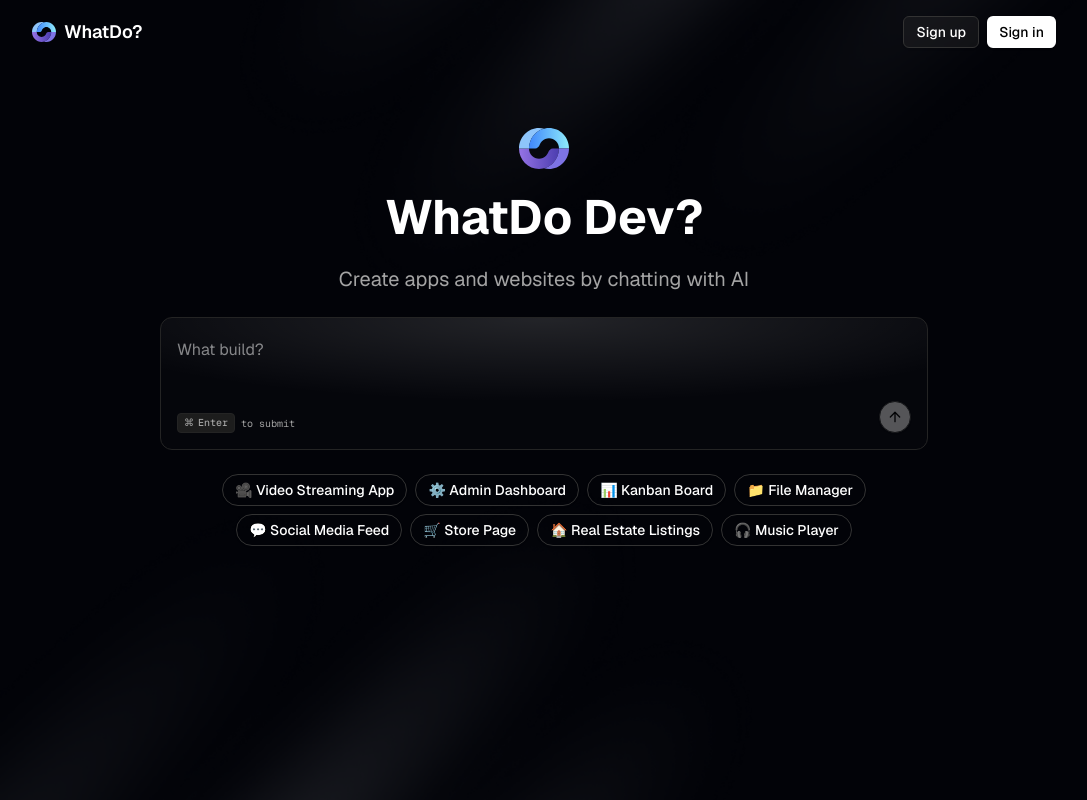
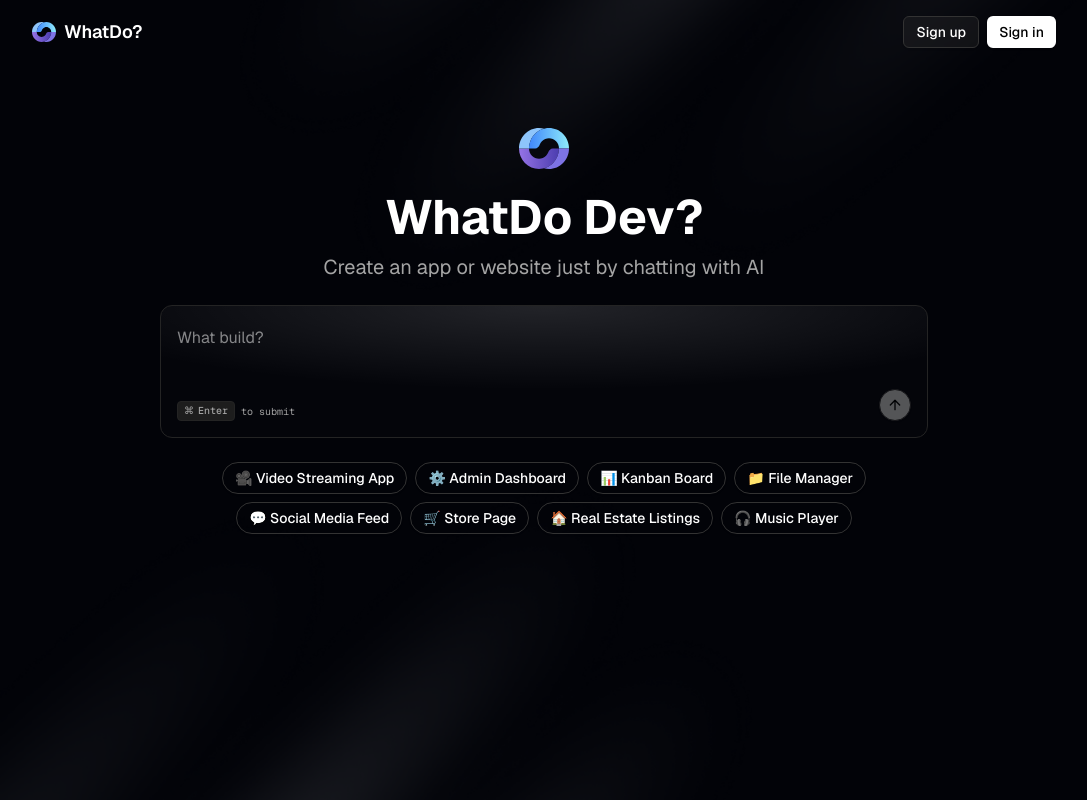
Before and after one commit to md-xyz/whatdo, a Next.js app: page / in a window 1280 px wide. Shown: the whole page, without its empty margins (96-1183 px from the left). Built offline with nearby package versions, Linux system fonts and the light colour scheme; no server answers.

Commit message:
fix main height and title margin

```diff
--- a/src/app/(home)/layout.tsx
+++ b/src/app/(home)/layout.tsx
@@ -6,9 +6,9 @@ interface Props {
 
 const Layout = ({ children }: Props) => {
     return (
-        <main className="flex flex-col min-h-screen max-h-screen">
+        <main className="flex flex-col min-h-screen">
             <Navbar />
-            <div className="absolute inset-0 -z-10 h-full w-full bg-background [background-size:16px_16px] dark:bg-[url('/lights.png')] dark:bg-cover dark:bg-center dark:bg-no-repeat" />
+            <div className="fixed inset-0 -z-10 h-full w-full bg-background [background-size:16px_16px] dark:bg-[url('/lights.png')] dark:bg-cover dark:bg-center dark:bg-no-repeat" />
             <div className="flex-1 flex flex-col px-4 pb-4">
                 {children}
             </div>
--- a/src/app/(home)/page.tsx
+++ b/src/app/(home)/page.tsx
@@ -16,11 +16,11 @@ const Page = () => {
                         className="hidden md:block"
                     />
                 </div>
-                <h1 className="text-4xl md:text-5xl font-bold text-center">
+                <h1 className="text-4xl md:text-5xl font-bold text-center mb-2 md:mb-3">
                     WhatDo Dev?
                 </h1>
                 <p className="text-lg md:text-xl text-muted-foreground text-center">
-                    Create apps and websites by chatting with AI
+                    Create an app or website just by chatting with AI
                 </p>
                 <div className="max-w-3xl mx-auto w-full">
                     <ProjectForm />
```
